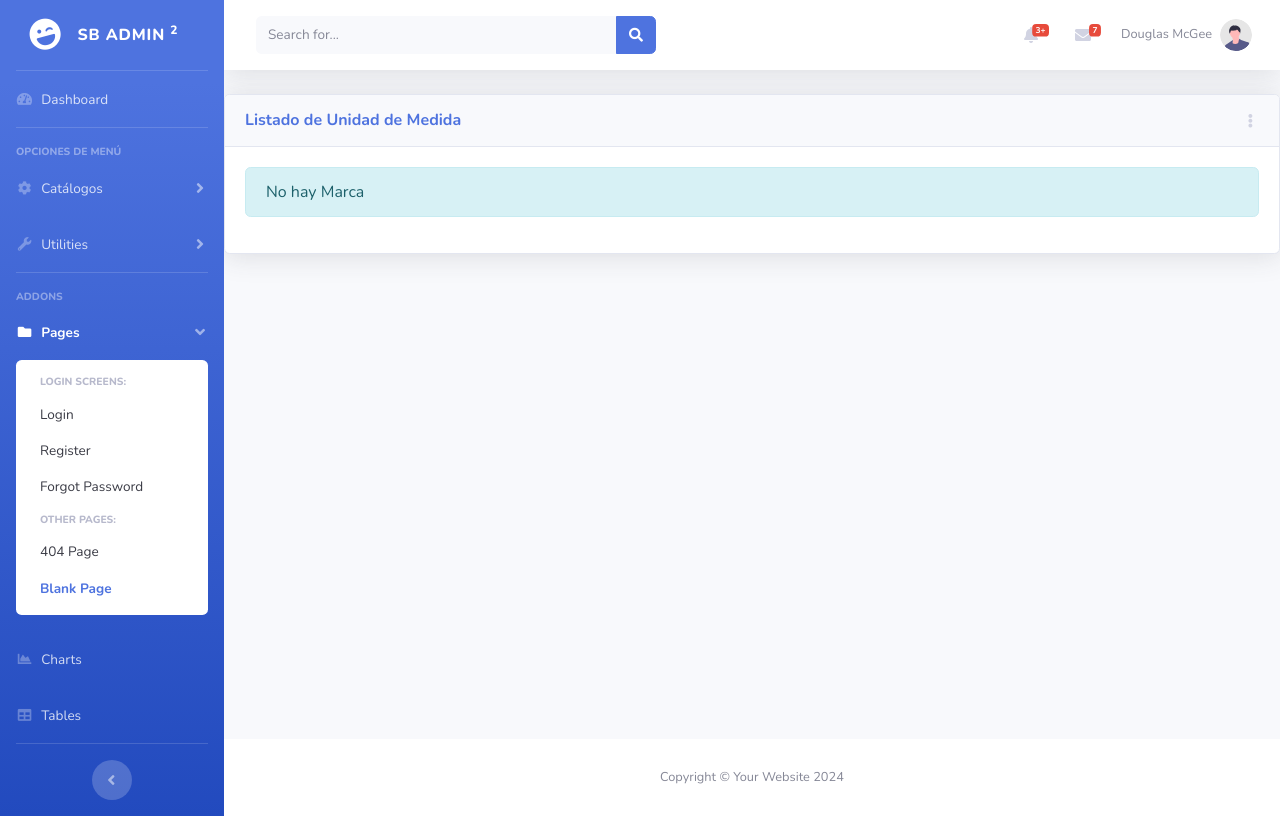
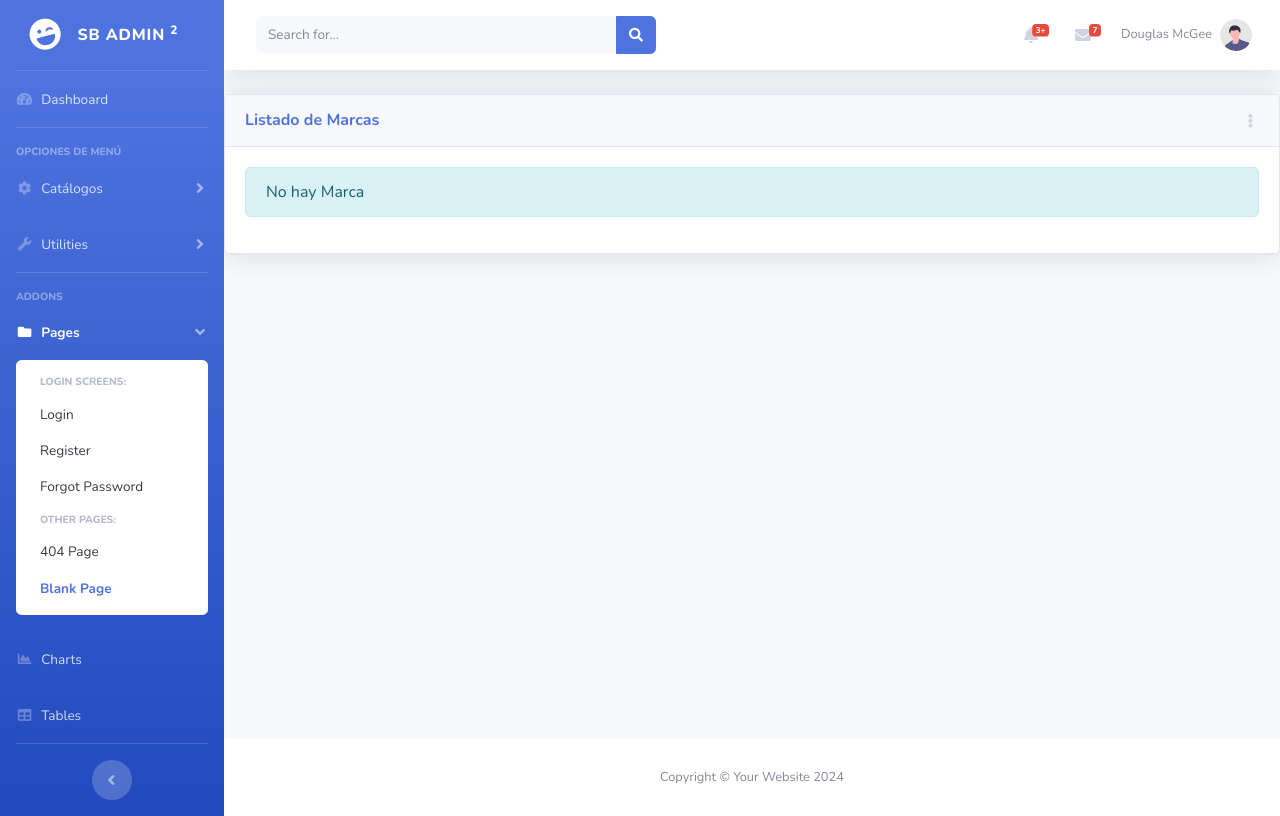
Before and after one commit to BetzaPaMolina/SistemaDeVentas, a Django app: page /inv/marcas/ in a window 1280 px wide. Run offline with Django 5.2, Linux system fonts and the light colour scheme; the visitor is signed in with stand-in values (Sample User, id 1); data that the repository does not hold is empty; some libraries are stand-ins or nearby versions.

Commit message:
:memo: nuevas funcionalidades

```diff
--- a/inv/templates/inv/marca_list.html
+++ b/inv/templates/inv/marca_list.html
@@ -4,7 +4,7 @@
 <div class="card shadow mb-4">
     <!-- Card Header - Dropdown -->
     <div class="card-header py-3 d-flex flex-row align-items-center justify-content-between">
-        <h6 class="m-0 font-weight-bold text-primary">Listado de Unidad de Medida</h6>
+        <h6 class="m-0 font-weight-bold text-primary">Listado de Marcas</h6>
         <div class="dropdown no-arrow">
             <a class="dropdown-toggle" href="#" role="button" id="dropdownMenuLink" data-toggle="dropdown" aria-haspopup="true" aria-expanded="false">
                 <i class="fas fa-ellipsis-v fa-sm fa-fw text-gray-400"></i>
@@ -22,7 +22,6 @@
         {% else %}
         <table class="table table-striped table-hover">
             <thead>
-                <th>Categoria</th>
                 <th>Id</th>
                 <th>Descripción</th>
                 <th>Estado</th>
@@ -33,7 +32,6 @@
             <tbody>
                 {% for item in obj %}
                     <tr>
-                        <td>{{ item.Categoria }}</td>
                         <td>{{ item.id }}</td>
                         <td>{{ item.descripcion }}</td>
                         <td>{{ item.estado|yesno:"Activo,Inactivo"}}</td>
--- a/inv/templates/inv/um_list.html
+++ b/inv/templates/inv/um_list.html
@@ -19,7 +19,6 @@
     <div class="card-body">
         <table class="table table-striped table-hover">
             <thead>
-                <th>Categoria</th>
                 <th>Id</th>
                 <th>Descripción</th>
                 <th>Estado</th>
--- a/templates/base/base.html
+++ b/templates/base/base.html
@@ -71,6 +71,7 @@
                         <a class="collapse-item" href="{% url 'inv:subcategoria_list' %}">Sub Categorías</a>
                         <a class="collapse-item" href="{% url 'inv:marca_list' %}">Marcas</a>
                         <a class="collapse-item" href="{% url 'inv:um_list' %}">Unidad Medida</a>
+
                     </div>
                 </div>
             </li>
```
